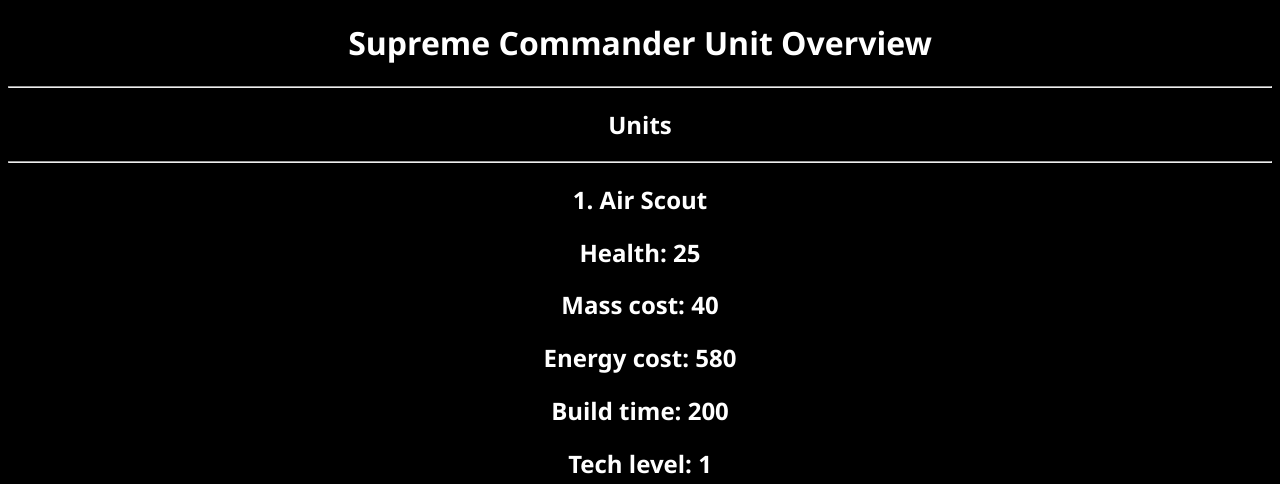
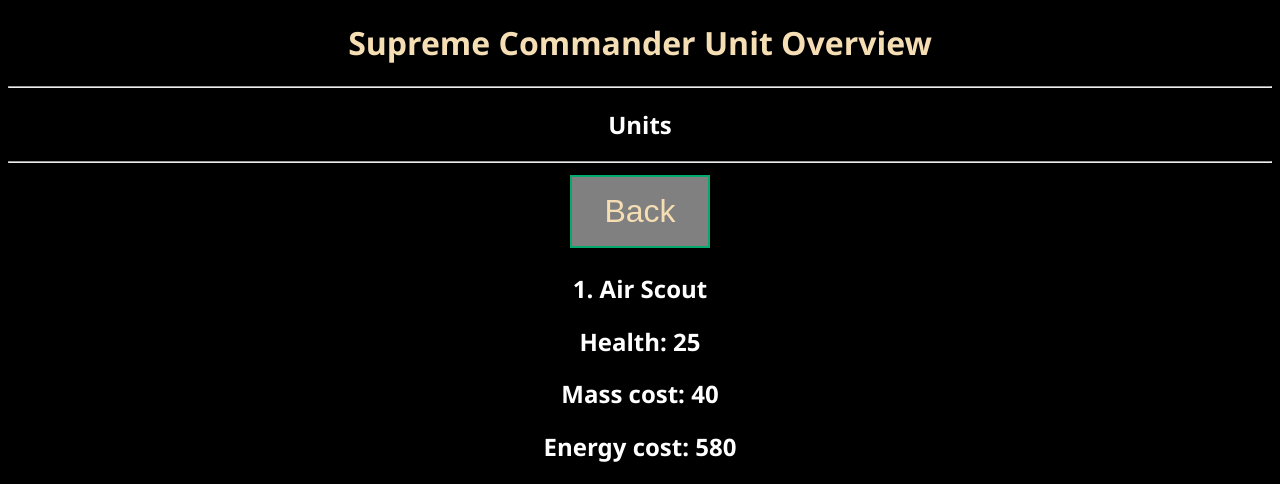
Before and after one commit to Someone-That/Supreme-Database, a Flask app: page /1 in a window 1280 px wide. Shown: the top 484 px of the page. Run offline with Flask 3, Linux system fonts and the light colour scheme; data comes from the database, SQL or seed files in the repository.

Commit message:
back button added

```diff
--- a/static/css/style.css
+++ b/static/css/style.css
@@ -5,3 +5,39 @@ body
     color: white;
     text-align: center;
 }
+
+a
+{
+    text-decoration: none;
+    text-align: left;
+    color: wheat
+}
+
+button
+{
+    display: block;
+    background-color: #04AA6D;
+    border: none;
+    color: gray;
+    padding: 16px 32px;
+    text-align: center;
+    text-decoration: none;
+    display: inline-block;
+    font-size: 32px;
+    margin: 4px 2px;
+    transition-duration: 0.4s;
+    cursor: pointer;
+}
+
+.back
+{
+    background-color: gray;
+    color: black;
+    border: 2px solid #04AA6D;
+}
+
+.back:hover
+{
+    background-color: #04AA6D;
+    color: white;
+}
--- a/templates/header.html
+++ b/templates/header.html
@@ -1 +1 @@
-<h1>Supreme Commander Unit Overview</h1>
+<h1><a href="/">Supreme Commander Unit Overview</a></h1>
--- a/templates/unit.html
+++ b/templates/unit.html
@@ -1,6 +1,7 @@
 {% extends "layout.html" %}
 {% block content %}
 
+<button class="back"><a href="/">Back</a></button>
 <h2>{{unit_id}}. {{unit[1]}}</h2>
 <h2>Health: {{unit[2]}}</h2>
 <h2>Mass cost: {{unit[3]}}</h2>
```
Also changed, not shown: routes.py (line endings or trailing spaces), static/placeholders/siteicon.png (added).
